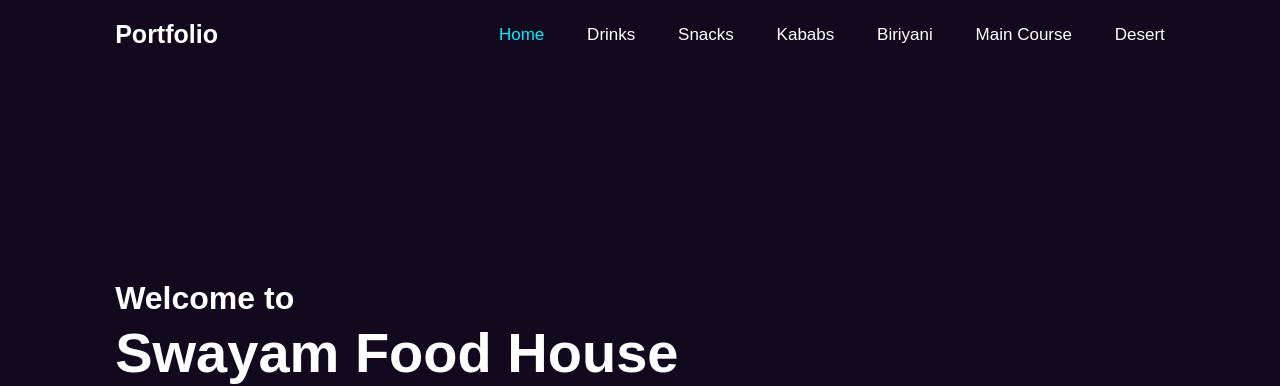
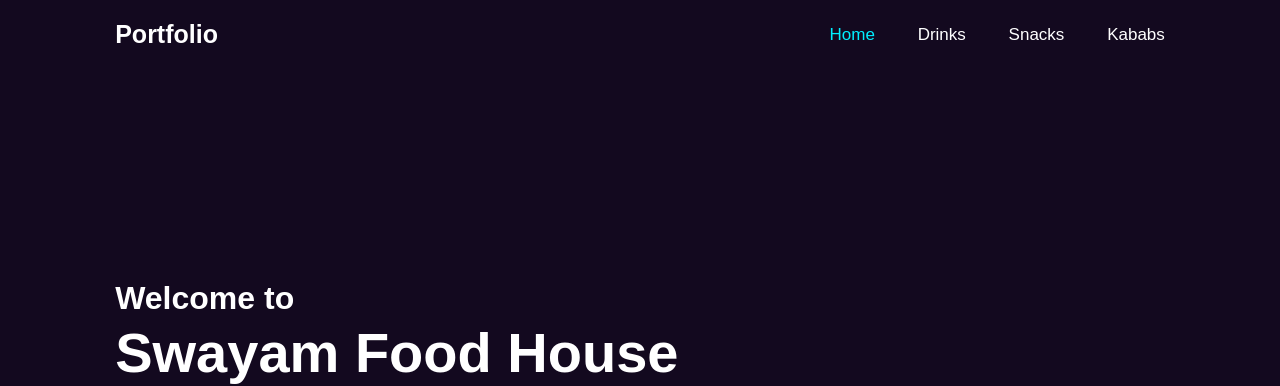
Before and after one commit to Anshuflame04/FoodHouse, a plain HTML site: page index.html in a window 1280 px wide. Shown: the top 386 px of the page. Drawn offline with nearby package versions, Linux system fonts and the light colour scheme; a web font is replaced by a local one.

Commit message:
Update index.html

```diff
--- a/index.html
+++ b/index.html
@@ -25,9 +25,9 @@
             <a href="#about">Drinks</a>
             <a href="#services">Snacks</a>
             <a href="#portfolio">Kababs</a>
-            <a href="#contact">Biriyani</a>
+<!--             <a href="#contact">Biriyani</a>
             <a href="#contact">Main Course</a>
-            <a href="#contact">Desert</a>
+            <a href="#contact">Desert</a> -->
             <!-- </div> -->
         </nav>
     </header>
```
